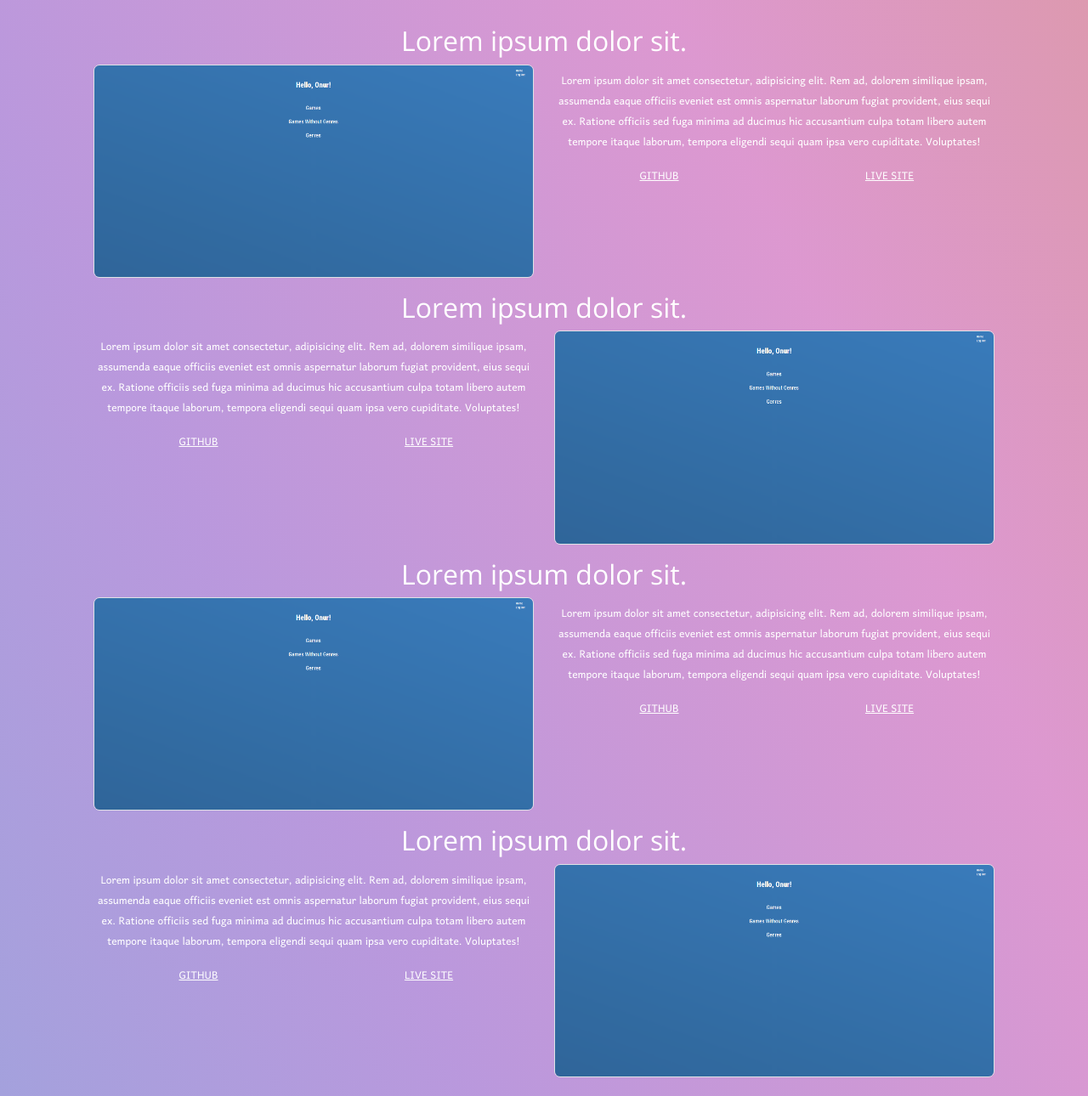
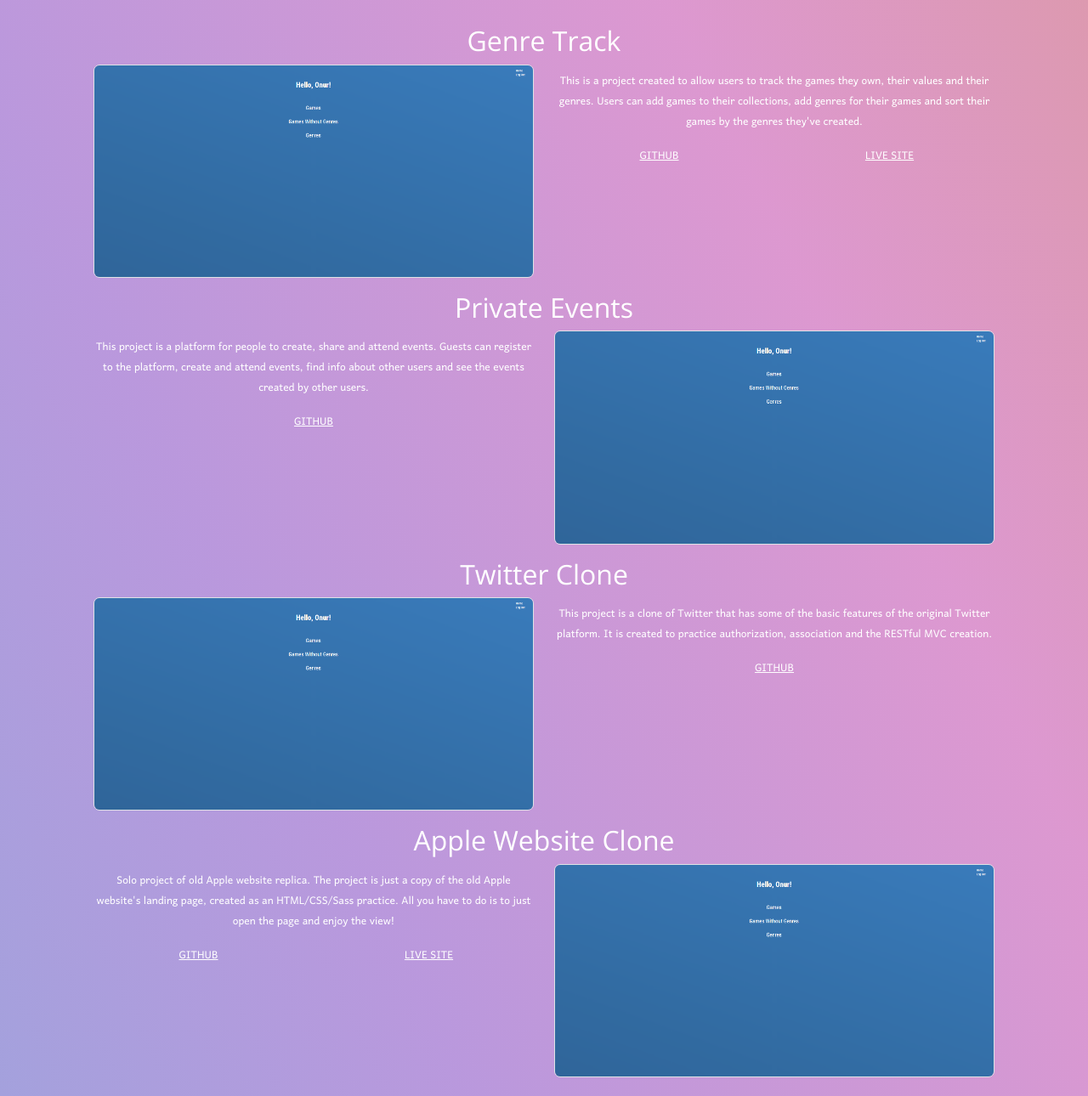
Before and after one commit to Zibilyonik/portfolio, a website: page index.html in a window 1280 px wide. Shown: the part 738-2028 px from the top of the page at 85% size. Drawn offline with nearby package versions, Linux system fonts and the light colour scheme.

Commit message:
-Fixes navbar navigation. -Adds project details. -Adds project links. -Adds social media links.

```diff
--- a/index.html
+++ b/index.html
@@ -23,26 +23,27 @@
             <ul class="navbar-nav">
               <div class="dropdown">
                 <button class="btn dropdown-toggle" type="button" id="dropdownMenuButton1" data-bs-toggle="dropdown" aria-expanded="false">
-                  Dropdown button
+                  Projects
                 </button>
                 <ul class="dropdown-menu mt-2" aria-labelledby="dropdownMenuButton1">
-                  <li><a class="dropdown-item" href="#">Action</a></li>
-                  <li><a class="dropdown-item" href="#">Another action</a></li>
-                  <li><a class="dropdown-item" href="#">Something else here</a></li>
+                  <li><a class="dropdown-item" href="#project1">Genre Track</a></li>
+                  <li><a class="dropdown-item" href="#project2">Private Events</a></li>
+                  <li><a class="dropdown-item" href="#project3">Twitter Clone</a></li>
+                  <li><a class="dropdown-item" href="#project4">Gradient Background</a></li>
                 </ul>
               </div>
               <li class="nav-item active">
-                <a class="nav-link" href="#">Home <span class="sr-only">(current)</span></a>
+                <a class="nav-link" href="#intro">About Me</a>
               </li>
               <li class="nav-item">
-                <a class="nav-link" href="#">Features</a>
+                <a class="nav-link" href="#contact">Contact</a>
               </li>
 
             </ul>
           </div>
         </nav>
       </header>
-      <div class="container-fluid intro-block my-5">
+      <div id="intro" class="container-fluid intro-block my-5">
         <div class="row justify-content-center px-3">
           <div class="col-s-12 col my-3 text-center">
             <img src="assets/portrait.jpg" alt="Selfie With the Boiz" class="portrait-img border rounded">
@@ -50,92 +51,104 @@
           <div class="col-s-12 col-md-6 my-2 text-center text-md-start align-self-md-center">
             <p class="h2 fw-bold name">Onur Onat Surmeli</p>
             <h4 class="awesome-title fst-italic my-3">Dedicated Developer Deluxe</h4>
-            <p>Lorem ipsum dolor sit amet consectetur adipisicing elit. Id, ea iure sed modi culpa eius quibusdam inventore hic maxime suscipit.</p>
+            <p>Motivated Full Stack Web Development Student dedicated to learn, improve and progress at every step.
+               Focused on putting Analytical Skills, Problem Solving Capabilities and a wide range of Programming Skills to good use through a dependable collaborative environment.</p>
+            <div class="links row mt-5">
+              <div class="col-6 text-center">
+                <a href="https://www.linkedin.com/in/onuronatsurmeli/" target="_blank">LINKEDIN</a>
+              </div>
+              <div class="col-6 text-center text-md-start">
+                <a href="https://github.com/Zibilyonik" target="_blank">GITHUB</a>
+              </div>
+            </div>
           </div>
         </div>
       </div>
       <div class="container-fluid project-main-block mb-5">
         <h2 class="h2 fw-bold text-center fs-1 title-card">Recent Works</h2>
         <div class="d-grid gap-3 container project-block mt-5">
-          <div class="container-fluid">
+          <div id="project1"class="container-fluid">
             <div class="row text-center px-3 justify-content-center">
               <div class="col-s-12">
-                <p class="h2 project-title">Lorem ipsum dolor sit.</p>
+                <p class="h2 project-title">Genre Track</p>
               </div>
               <div class="col-s-12 col-md-10 col-lg-6">
                 <img src="assets/template.png" alt="project" class="project-img border">
               </div>
               <div class="col-s-12 col-md-10 col-lg-6 my-2">
-                <p>Lorem ipsum dolor sit amet consectetur, adipisicing elit. Rem ad, dolorem similique ipsam, assumenda eaque officiis eveniet est omnis aspernatur laborum fugiat provident, eius sequi ex. Ratione officiis sed fuga minima ad ducimus hic accusantium culpa totam libero autem tempore itaque laborum, tempora eligendi sequi quam ipsa vero cupiditate. Voluptates!</p>
+                <p>This is a project created to allow users to track the games they own, their values and their genres.
+                   Users can add games to their collections, add genres for their games and sort their games by the genres they've created.</p>
                 <div class="row">
                   <div class="repo-link col-6 col-lg-6">
-                    <a href="#">GITHUB</a>
+                    <a href="https://github.com/Zibilyonik/genre-track" target="_blank">GITHUB</a>
                   </div>
                   <div class="live-link col-6 col-lg-6">
-                    <a href="#">LIVE SITE</a>
+                    <a href="https://genre-track.herokuapp.com/" target="_blank">LIVE SITE</a>
                   </div>
                 </div>
               </div>
             </div>
           </div>
-          <div class="container-fluid">
+          <div id="project2"class="container-fluid">
             <div class="row text-center px-3 justify-content-center">
               <div class="col-s-12">
-                <p class="h2 project-title">Lorem ipsum dolor sit.</p>
+                <p class="h2 project-title">Private Events</p>
               </div>
               <div class="col-s-12 col-md-10 col-lg-6 order-lg-1">
                 <img src="assets/template.png" alt="project" class="project-img border">
               </div>
               <div class="col-s-12 col-md-10 col-lg-6 my-2">
-                <p>Lorem ipsum dolor sit amet consectetur, adipisicing elit. Rem ad, dolorem similique ipsam, assumenda eaque officiis eveniet est omnis aspernatur laborum fugiat provident, eius sequi ex. Ratione officiis sed fuga minima ad ducimus hic accusantium culpa totam libero autem tempore itaque laborum, tempora eligendi sequi quam ipsa vero cupiditate. Voluptates!</p>
+                <p>This project is a platform for people to create, share and attend events.
+                   Guests can register to the platform, create and attend events, find info about other users and see the events created by other users.</p>
                 <div class="row">
-                  <div class="repo-link col-6 col-lg-6">
-                    <a href="#">GITHUB</a>
+                  <div class="repo-link col">
+                    <a href="https://github.com/Zibilyonik/private-events-current" target="_blank">GITHUB</a>
                   </div>
+                  <!--
                   <div class="live-link col-6 col-lg-6">
-                    <a href="#">LIVE SITE</a>
+                    <a href="" target="_blank">LIVE SITE</a>
+                  </div>
+                  -->
+                </div>
+              </div>
+            </div>
+          </div>
+          <div id="project3"class="container-fluid">
+            <div class="row text-center px-3 justify-content-center">
+              <div class="col-s-12">
+                <p class="h2 project-title">Twitter Clone</p>
+              </div>
+              <div class="col-s-12 col-md-10 col-lg-6">
+                <img src="assets/template.png" alt="project" class="project-img border">
+              </div>
+              <div class="col-s-12 col-md-10 col-lg-6 my-2">
+                <p>This project is a clone of Twitter that has some of the basic features of the original Twitter platform.
+                   It is created to practice authorization, association and the RESTful MVC creation.</p>
+                <div class="row">
+                  <div class="repo-link col">
+                    <a href="https://github.com/Zibilyonik/twitter_clone" target="_blank">GITHUB</a>
                   </div>
                 </div>
               </div>
             </div>
           </div>
-          <div class="container-fluid">
+          <div id="project4"class="container-fluid">
             <div class="row text-center px-3 justify-content-center">
               <div class="col-s-12">
-                <p class="h2 project-title">Lorem ipsum dolor sit.</p>
-              </div>
-              <div class="col-s-12 col-md-10 col-lg-6">
-                <img src="assets/template.png" alt="project" class="project-img border">
-              </div>
-              <div class="col-s-12 col-md-10 col-lg-6 my-2">
-                <p>Lorem ipsum dolor sit amet consectetur, adipisicing elit. Rem ad, dolorem similique ipsam, assumenda eaque officiis eveniet est omnis aspernatur laborum fugiat provident, eius sequi ex. Ratione officiis sed fuga minima ad ducimus hic accusantium culpa totam libero autem tempore itaque laborum, tempora eligendi sequi quam ipsa vero cupiditate. Voluptates!</p>
-                <div class="row">
-                  <div class="repo-link col-6">
-                    <a href="#">GITHUB</a>
-                  </div>
-                  <div class="live-link col-6">
-                    <a href="#">LIVE SITE</a>
-                  </div>
-                </div>
-              </div>
-            </div>
-          </div>
-          <div class="container-fluid">
-            <div class="row text-center px-3 justify-content-center">
-              <div class="col-s-12">
-                <p class="h2 project-title">Lorem ipsum dolor sit.</p>
+                <p class="h2 project-title">Apple Website Clone</p>
               </div>
               <div class="col-s-12 col-md-10 col-lg-6 order-lg-1">
                 <img src="assets/template.png" alt="project" class="project-img border">
               </div>
               <div class="col-s-12 col-md-10 col-lg-6 my-2">
-                <p>Lorem ipsum dolor sit amet consectetur, adipisicing elit. Rem ad, dolorem similique ipsam, assumenda eaque officiis eveniet est omnis aspernatur laborum fugiat provident, eius sequi ex. Ratione officiis sed fuga minima ad ducimus hic accusantium culpa totam libero autem tempore itaque laborum, tempora eligendi sequi quam ipsa vero cupiditate. Voluptates!</p>
+                <p>Solo project of old Apple website replica.
+                   The project is just a copy of the old Apple website's landing page, created as an HTML/CSS/Sass practice. All you have to do is to just open the page and enjoy the view!</p>
                 <div class="row">
                   <div class="repo-link col-6 col-lg-6">
-                    <a href="#">GITHUB</a>
+                    <a href="https://github.com/Zibilyonik/Gradient-Background" target="_blank">GITHUB</a>
                   </div>
                   <div class="live-link col-6 col-lg-6">
-                    <a href="#">LIVE SITE</a>
+                    <a href="https://zibilyonik.github.io/Gradient-Background/" target="_blank">LIVE SITE</a>
                   </div>
                 </div>
               </div>
@@ -143,7 +156,7 @@
           </div>
         </div>
       </div>
-      <div class="container-fluid contact-main-block my-5">
+      <div id="contact" class="container-fluid contact-main-block my-5">
         <h2 class="h2 fw-bold text-center fs-1 title-card">Contact Me</h2>
         <div class="container contact-block mt-5">
           <div class="row px-5">
```
